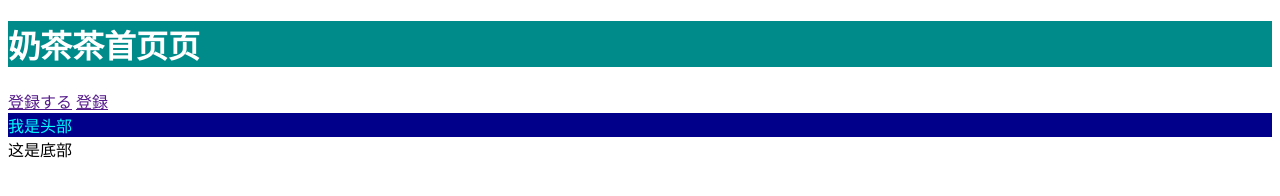
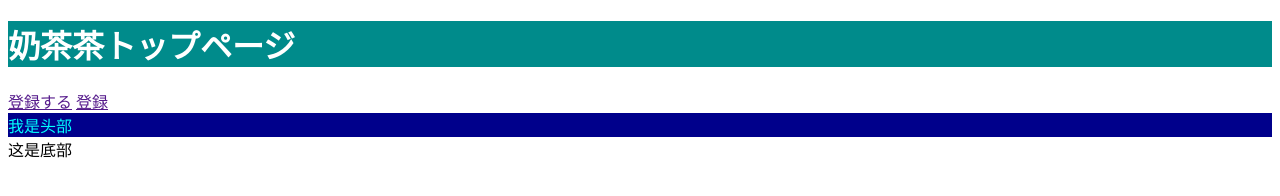
Before and after one commit to Astrid2019/-, a plain HTML site: page src/index.html in a window 1280 px wide. Drawn offline with Linux system fonts and the light colour scheme.

Commit message:
这是一个h1标签修改

```diff
--- a/src/index.html
+++ b/src/index.html
@@ -17,7 +17,7 @@
     </style>
 </head>
 <body>
-    <h1>奶茶茶首页页</h1>
+    <h1>奶茶茶トップページ</h1>
         <a href="">登録する</a>
         <a href="">登録</a>
     <header>我是头部</header>
```
